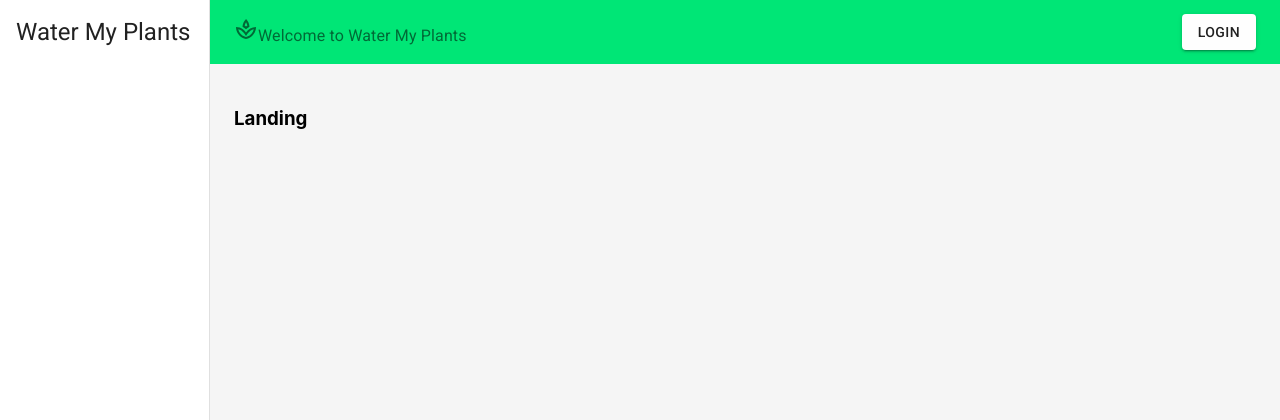
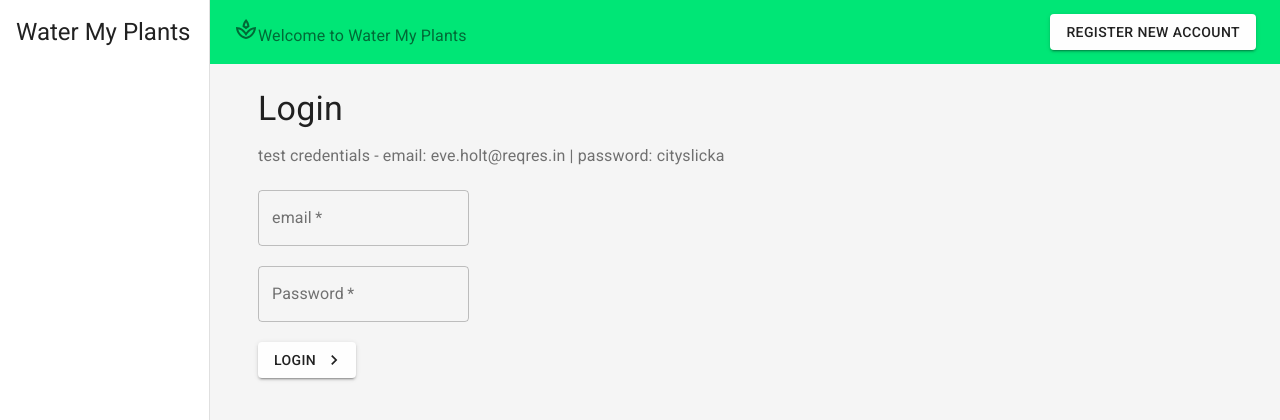
Before and after one commit to Build-Week-PTCT-Water-My-Plants/front-end, a React (Create React App) app: page / in a window 1280 px wide. Shown: the top 420 px of the page. Built offline with nearby package versions, Linux system fonts and the light colour scheme.

Commit message:
added nav button to push to register route from login, set login component to root url

```diff
--- a/src/App.js
+++ b/src/App.js
@@ -45,7 +45,7 @@ function App() {
             <div className={classes.spacer}></div>
 
             <Switch>
-              <Route exact path="/" component={Landing} />
+              <Route exact path="/" component={Login} />
               <Route path="/login" component={Login} />
               <Route path="/register" component={Register} />
               <Route path="/plants" component={PlantList} />
--- a/src/components/Nav.js
+++ b/src/components/Nav.js
@@ -32,9 +32,9 @@ const Nav = (props) => {
     props.setLoggedOut();
     history.push("/login");
   };
-  const login = () => {
+  const register = () => {
     console.log("Logging in...");
-    props.setLoggedIn();
+    history.push("/register");
   };
   return (
     <AppBar className={classes.appbar} elevation={0} color="secondary">
@@ -53,8 +53,8 @@ const Nav = (props) => {
             Logout
           </Button>
         ) : (
-          <Button onClick={login} color="primary" variant="contained">
-            Login
+          <Button onClick={register} color="primary" variant="contained">
+            Register New Account
           </Button>
         )}
       </Toolbar>
```
